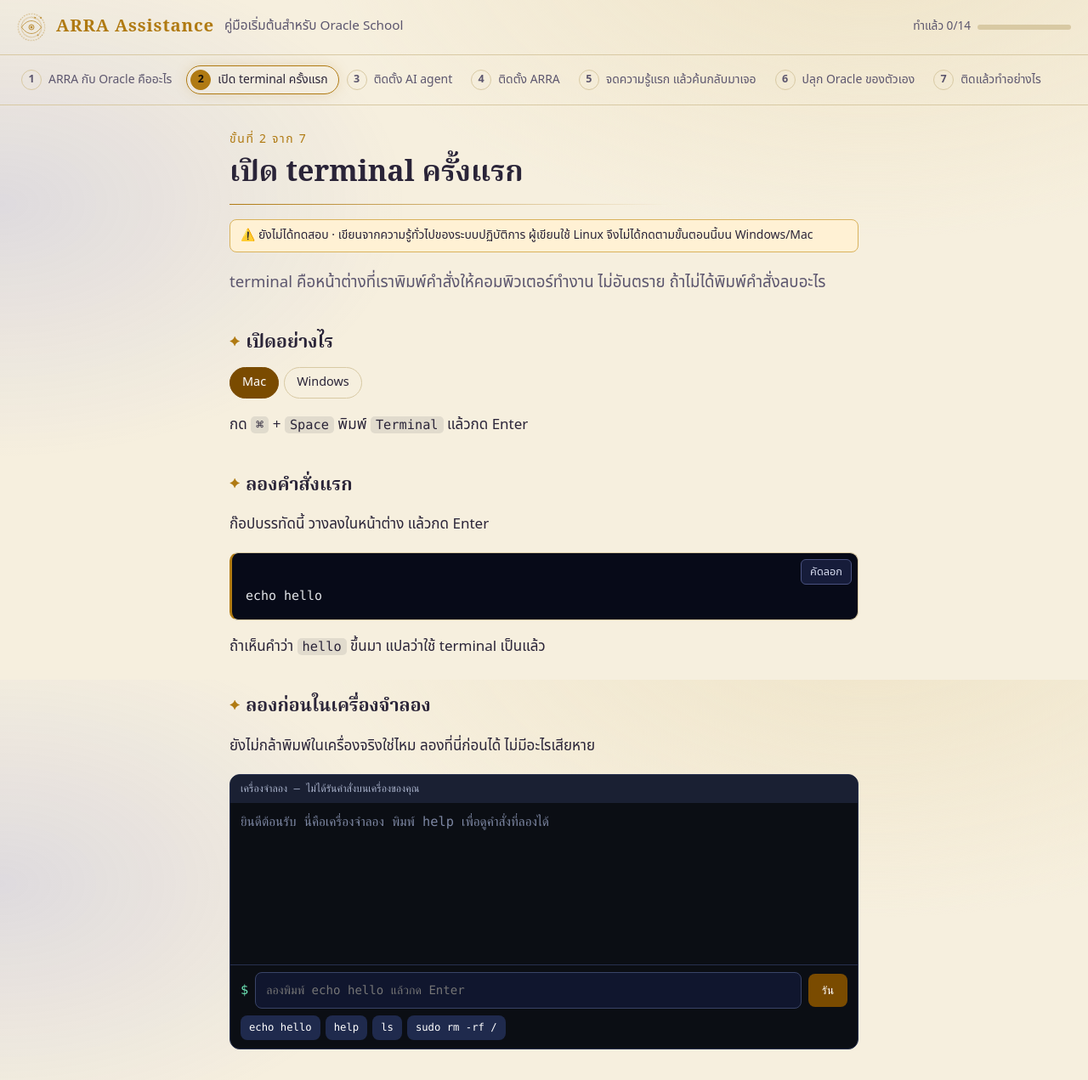
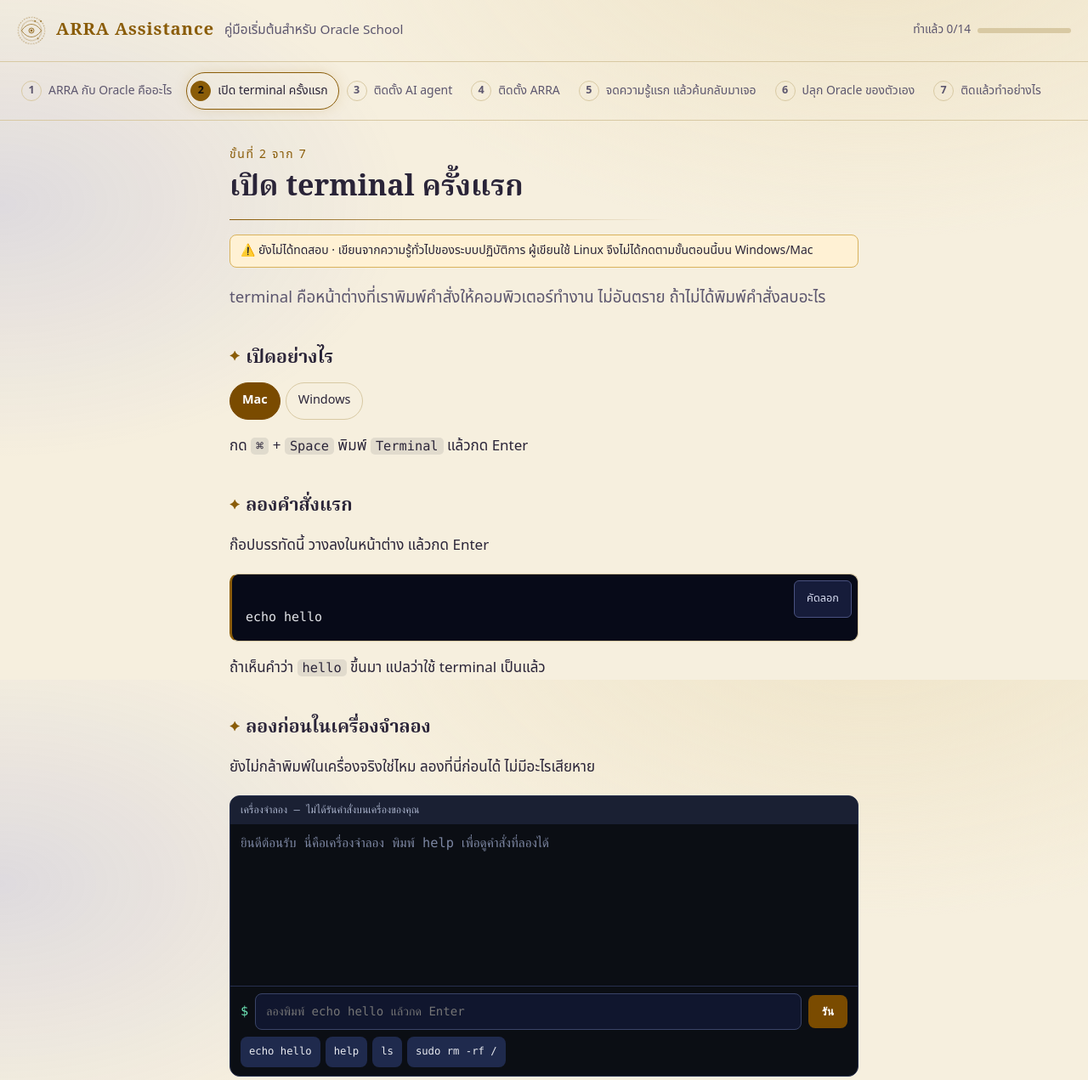
Before and after one commit to thebuilderofmoebius9/arra-assistance, a plain HTML site: page terminal.html in a window 1280 px wide. Shown: the top 1271 px of the page at 85% size. Drawn offline with Linux system fonts and the light colour scheme.

Commit message:
fix(ux): แก้ contrast ปุ่มสีทอง, focus ring, ปุ่มสัมผัส >=44px, skip link, aria-current, เลื่อนแถบขั้นตอนบนมือถือ
Co-Authored-By: Claude Sonnet 5.5 <noreply@anthropic.com>

```diff
--- a/interactive.js
+++ b/interactive.js
@@ -20,6 +20,12 @@
       lampRaf = requestAnimationFrame(function () { lampRaf = 0; root.style.setProperty("--mx", lx + "px"); root.style.setProperty("--my", ly + "px"); });
     }, { passive: true });
   }
+
+  /* เลื่อนแถบขั้นตอนบนจอแคบให้เห็นขั้นปัจจุบัน (เลื่อนเฉพาะแถบ ไม่เลื่อนทั้งหน้า) */
+  (function () {
+    var nav = $("nav"), on = nav && $("a.on", nav);
+    if (on && nav.scrollWidth > nav.clientWidth) nav.scrollLeft = on.offsetLeft - (nav.clientWidth - on.offsetWidth) / 2;
+  })();
 
   /* ---------- 4) ความคืบหน้า ---------- */
   var ITEMS = window.ARRA_ITEMS || {};
--- a/style.css
+++ b/style.css
@@ -1,9 +1,10 @@
 /* ธีม "หอสังเกตการณ์ของผู้หยั่งรู้" — Oracle = ผู้มองเห็นไกล, ความรู้ = ดวงดาว, ARRA = แผนที่ดาวที่ค้นกลับมาเจอ
    ค่าเริ่มต้น = ท้องฟ้ายามค่ำ · โหมดสว่าง = กระดาษปาปิรัส (ตาม prefers-color-scheme) · ไม่โหลดอะไรจากภายนอก */
-:root{--bg:#0a0d1f;--bg2:#10163a;--fg:#ece8dc;--mut:#a3abc8;--line:#2a3158;--acc:#f0cf7a;--acc2:#4f5fe0;--gold:#e6c46c;--glow:rgba(230,196,108,.35);--card:rgba(255,255,255,.045);--ok:rgba(52,168,120,.14);--okb:#2f8f6b;--warn:rgba(230,170,60,.13);--warnb:#a9822f;--code:#070a18;--codefg:#e5e7eb;--star:rgba(255,255,255,.75);--h:"Noto Serif Thai","Noto Serif","Georgia","Noto Sans Thai",serif}
-@media (prefers-color-scheme:light){:root{--bg:#f6efde;--bg2:#efe4c8;--fg:#2a2438;--mut:#5c566e;--line:#d8c9a3;--acc:#7a4b00;--acc2:#3b3fa8;--gold:#b07a12;--glow:rgba(176,122,18,.28);--card:rgba(255,255,255,.55);--ok:#e3f2e6;--okb:#7fbf93;--warn:#fff1d4;--warnb:#d9b25c;--star:rgba(60,50,90,.18)}}
+:root{--bg:#0a0d1f;--bg2:#10163a;--fg:#ece8dc;--mut:#a3abc8;--line:#2a3158;--acc:#f0cf7a;--acc2:#4f5fe0;--on-acc:#17120a;--gold:#e6c46c;--glow:rgba(230,196,108,.35);--card:rgba(255,255,255,.045);--ok:rgba(52,168,120,.14);--okb:#2f8f6b;--warn:rgba(230,170,60,.13);--warnb:#a9822f;--code:#070a18;--codefg:#e5e7eb;--star:rgba(255,255,255,.75);--h:"Noto Serif Thai","Noto Serif","Georgia","Noto Sans Thai",serif}
+@media (prefers-color-scheme:light){:root{--bg:#f6efde;--bg2:#efe4c8;--fg:#2a2438;--mut:#5c566e;--line:#d8c9a3;--acc:#7a4b00;--on-acc:#fff;--acc2:#3b3fa8;--gold:#8a5c08;--glow:rgba(176,122,18,.28);--card:rgba(255,255,255,.55);--ok:#e3f2e6;--okb:#7fbf93;--warn:#fff1d4;--warnb:#d9b25c;--star:rgba(60,50,90,.18)}}
 *{box-sizing:border-box}
-html{background:var(--bg)}
+html{background:var(--bg);color-scheme:dark}
+@media (prefers-color-scheme:light){html{color-scheme:light}}
 body{margin:0;color:var(--fg);font:17px/1.75 "Noto Sans Thai","Sarabun","Leelawadee UI",system-ui,sans-serif;min-height:100vh;
 background:radial-gradient(1100px 600px at 80% -10%,var(--bg2) 0,transparent 60%),radial-gradient(800px 500px at 0% 30%,rgba(79,95,224,.14) 0,transparent 60%),var(--bg);background-attachment:fixed}
 /* ดวงดาว: จุดซ้ำสองชั้น + กะพริบช้า ๆ */
@@ -72,7 +73,7 @@ footer p{margin:.4em 0}
 .tabs{display:none;gap:6px;margin:.8em 0 .4em}
 .js .tabs{display:flex}
 .os-tab{font:inherit;font-size:.85em;padding:5px 14px;border-radius:999px;border:1px solid var(--line);background:transparent;color:var(--fg);cursor:pointer}
-.os-tab[aria-pressed="true"]{background:var(--acc);border-color:var(--acc);color:#fff}
+.os-tab[aria-pressed="true"]{background:var(--acc);border-color:var(--acc);color:var(--on-acc);font-weight:600}
 .os-pane[hidden]{display:none}
 .os-label{font-weight:700;margin:.8em 0 .2em}
 .js .os-label{display:none}
@@ -95,7 +96,7 @@ nav a.ok::after{content:" ✓";color:#2f9e6b;font-weight:700}
 .mem-canvas:active{cursor:grabbing}
 .mem-add,.mem-find{display:flex;gap:8px;margin:.5em 0}
 .mem3d input[type=text],.mem3d input[type=search],.builder input,.builder select,.builder textarea,.term input{flex:1;min-width:0;font:inherit;font-size:.92em;padding:8px 12px;border-radius:8px;border:1px solid #3a4468;background:#10162e;color:#fff}
-.mem3d button,.term button,.builder-copy{font:inherit;font-size:.88em;padding:8px 16px;border-radius:8px;border:0;background:var(--acc);color:#fff;cursor:pointer}
+.mem3d button,.term button,.builder-copy{font:inherit;font-size:.88em;padding:8px 16px;border-radius:8px;border:0;background:var(--acc);color:var(--on-acc);font-weight:600;cursor:pointer}
 .mem-status{min-height:1.6em;color:#ffd166!important}
 .mem-note{font-size:.78em!important}
 .term{margin:1em 0;border-radius:12px;overflow:hidden;background:#0b0e14;border:1px solid #27304f;color:#e5e7eb;font-family:ui-monospace,Menlo,Consolas,monospace;font-size:.9em}
@@ -105,7 +106,7 @@ nav a.ok::after{content:" ✓";color:#2f9e6b;font-weight:700}
 .term-form{display:flex;gap:8px;align-items:center;padding:8px 12px;border-top:1px solid #27304f}
 .term-form span{color:#6ee7b7}
 .term-hints{display:flex;flex-wrap:wrap;gap:6px;padding:0 12px 10px}
-.term-hints button{background:#1f2a4d;font-family:inherit;padding:4px 10px;font-size:.8em}
+.term-hints button{background:#1f2a4d;color:#e8eaf0;font-weight:400;font-family:inherit;padding:4px 10px;font-size:.8em}
 .sr{position:absolute;left:-9999px}
 .builder{margin:1em 0;padding:14px 16px;border-radius:12px;background:#0c1020;color:#e8eaf0;border:1px solid #27304f}
 .builder label{display:block;margin:.6em 0 .2em;font-size:.85em;color:#aab3cc}
@@ -118,3 +119,21 @@ nav a.ok::after{content:" ✓";color:#2f9e6b;font-weight:700}
 @keyframes rise{from{opacity:0;transform:translate(-50%,12px)}}
 @media (max-width:520px){.prog{margin-left:0;width:100%}.prog .bar{flex:1}}
 @media (prefers-reduced-motion:reduce){.finish{animation:none}.prog .bar i{transition:none}body::before,.sigil .r1,.sigil .r2,.hero .r1,.hero .r2,.hero .iris{animation:none}body::after{display:none}}
+
+/* ---- เข้าถึงง่าย (ตรวจด้วย audit: contrast, โฟกัสคีย์บอร์ด, ขนาดปุ่มสัมผัส) ---- */
+:focus-visible{outline:2px solid var(--gold);outline-offset:3px;border-radius:6px}
+.skip{position:absolute;left:12px;top:-60px;z-index:50;padding:10px 16px;border-radius:8px;background:var(--fg);color:var(--bg);font-weight:700;text-decoration:none;transition:top .15s}
+.skip:focus{top:10px}
+a,button,summary,label.chk{touch-action:manipulation}
+nav a{min-height:44px}
+nav a[aria-current="page"]{color:var(--fg)}
+.chk{min-height:44px;align-items:center;padding:2px 0}
+.chk input{margin-top:0;flex:none}
+.pager a{display:inline-flex;align-items:center;min-height:44px}
+.os-tab,.copy{min-height:44px}
+.copy{padding:3px 14px}
+.term-hints button{min-height:36px}
+@media (pointer:fine){.os-tab,.copy{min-height:34px}.copy{min-height:30px}}
+@media (prefers-contrast:more){:root{--line:#6b749c;--mut:#c4cae0}}
+.brand{display:inline-flex;align-items:center;min-height:44px}
+.path li{margin:.7em 0}
--- a/terminal.html
+++ b/terminal.html
@@ -3,20 +3,23 @@
 <head>
 <meta charset="utf-8">
 <meta name="viewport" content="width=device-width, initial-scale=1">
+<meta name="theme-color" content="#0a0d1f" media="(prefers-color-scheme: dark)">
+<meta name="theme-color" content="#f6efde" media="(prefers-color-scheme: light)">
 <title>เปิด terminal ครั้งแรก · ARRA Assistance</title>
 <meta name="description" content="คู่มือภาษาไทยสำหรับมือใหม่ที่ไม่เคยใช้ terminal: ติดตั้ง ARRA จดความรู้ ค้นกลับมาเจอ และปลุก Oracle ของตัวเอง">
 <link rel="stylesheet" href="style.css">
 <script>document.documentElement.className+=" js"</script>
 </head>
 <body>
+<a class="skip" href="#main">ข้ามไปเนื้อหา</a>
 <header>
   <svg class="sigil" viewBox="0 0 100 100" aria-hidden="true" focusable="false"><g fill="none" stroke="currentColor" stroke-width="2"><g class="r1"><circle cx="50" cy="50" r="46" stroke-dasharray="2 7" stroke-linecap="round"/><circle cx="50" cy="4" r="3" fill="currentColor" stroke="none"/></g><g class="r2"><circle cx="50" cy="50" r="35" opacity=".55"/><circle cx="85" cy="50" r="2.6" fill="currentColor" stroke="none"/><circle cx="32.5" cy="80.3" r="2.6" fill="currentColor" stroke="none"/></g><path d="M16 50C28 33 40 28 50 28s22 5 34 22c-12 17-24 22-34 22S28 67 16 50Z"/><circle class="iris" cx="50" cy="50" r="9" fill="currentColor" fill-opacity=".25"/><circle cx="50" cy="50" r="3.2" fill="currentColor" stroke="none"/></g></svg>
   <a class="brand" href="index.html">ARRA Assistance</a>
   <span class="sub">คู่มือเริ่มต้นสำหรับ Oracle School</span>
   <div class="prog"><span id="progtxt"></span><div class="bar"><i id="progbar"></i></div></div>
 </header>
-<nav aria-label="ขั้นตอน"><a href="index.html" data-page="p1"><b>1</b> ARRA กับ Oracle คืออะไร</a><a href="terminal.html" data-page="p2" class="on"><b>2</b> เปิด terminal ครั้งแรก</a><a href="agent.html" data-page="p3"><b>3</b> ติดตั้ง AI agent</a><a href="install-arra.html" data-page="p4"><b>4</b> ติดตั้ง ARRA</a><a href="first-memory.html" data-page="p5"><b>5</b> จดความรู้แรก แล้วค้นกลับมาเจอ</a><a href="awaken.html" data-page="p6"><b>6</b> ปลุก Oracle ของตัวเอง</a><a href="stuck.html" data-page="p7"><b>7</b> ติดแล้วทำอย่างไร</a></nav>
-<main>
+<nav aria-label="ขั้นตอน"><a href="index.html" data-page="p1"><b>1</b> ARRA กับ Oracle คืออะไร</a><a href="terminal.html" data-page="p2" class="on" aria-current="page"><b>2</b> เปิด terminal ครั้งแรก</a><a href="agent.html" data-page="p3"><b>3</b> ติดตั้ง AI agent</a><a href="install-arra.html" data-page="p4"><b>4</b> ติดตั้ง ARRA</a><a href="first-memory.html" data-page="p5"><b>5</b> จดความรู้แรก แล้วค้นกลับมาเจอ</a><a href="awaken.html" data-page="p6"><b>6</b> ปลุก Oracle ของตัวเอง</a><a href="stuck.html" data-page="p7"><b>7</b> ติดแล้วทำอย่างไร</a></nav>
+<main id="main">
 <p class="step">ขั้นที่ 2 จาก 7</p>
 <h1>เปิด terminal ครั้งแรก</h1>
 
```
Also changed, not shown: agent.html (+5 -2 lines), awaken.html (+5 -2 lines), first-memory.html (+5 -2 lines), index.html (+5 -2 lines), install-arra.html (+5 -2 lines), stuck.html (+5 -2 lines).
